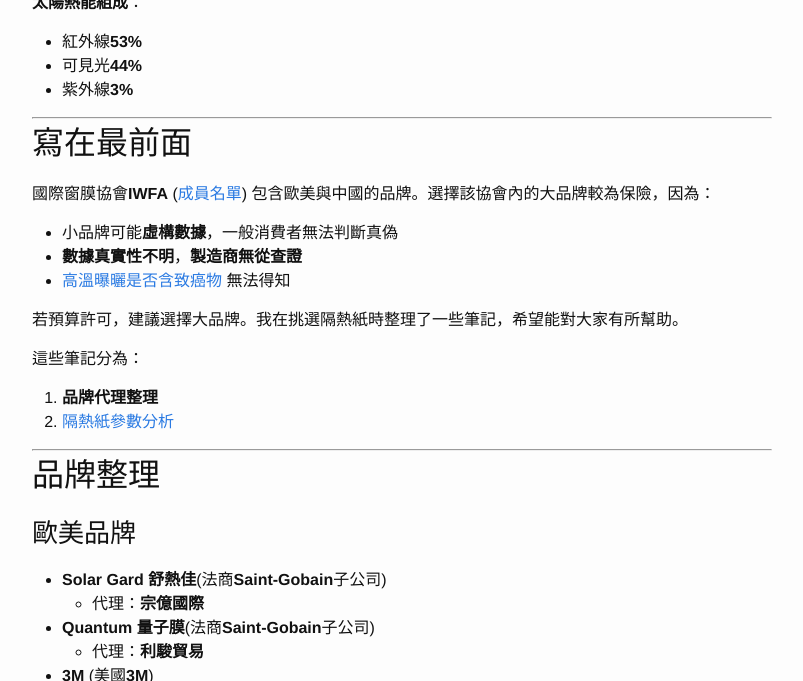
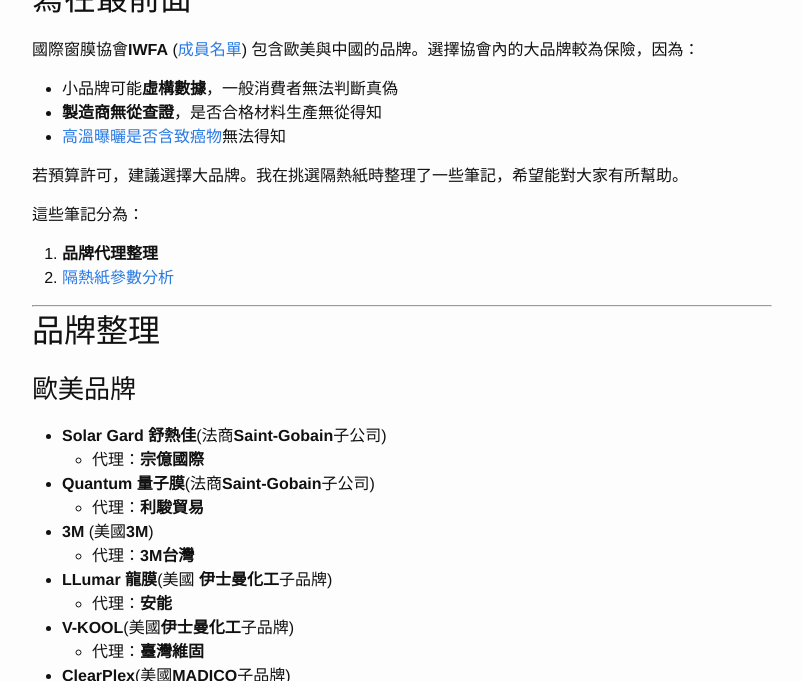
Before and after one commit to 1stbenz/1stbenz.github.io, a Jekyll site: the page built from _posts/2025-05-20-windowfilm.md, in a window 1280 px wide and 900 px high, scrolled down 449 px, cut to the strip 219-900 px from the top of the window. Shown: the whole strip, without its empty margins (238-1041 px from the left). Built offline with Jekyll 4.4.1, drawn with Linux system fonts in a browser that asks for light colours.

Commit message:
Update 2025-05-20-windowfilm.md

```diff
--- a/_posts/2025-05-20-windowfilm.md
+++ b/_posts/2025-05-20-windowfilm.md
@@ -5,7 +5,7 @@
 categories: Auto
 ---
 
-![太陽熱能組成](https://attach.mobile01.com/attach/202401/mobile01-f399ed6b775373389192ea6c2e592f0b.png#pic_center){:width="640"}
+![太陽熱能組成](https://attach.mobile01.com/attach/202401/mobile01-f399ed6b775373389192ea6c2e592f0b.png#pic_center)
 
 **太陽熱能組成**：
 - 紅外線**53%**
@@ -16,10 +16,10 @@
 
 ## 寫在最前面
 
-國際窗膜協會**IWFA** ([成員名單](https://iwfa.com/manufacturers/)) 包含歐美與中國的品牌。選擇該協會內的大品牌較為保險，因為：
+國際窗膜協會**IWFA** ([成員名單](https://iwfa.com/manufacturers/)) 包含歐美與中國的品牌。選擇協會內的大品牌較為保險，因為：
 - 小品牌可能**虛構數據**，一般消費者無法判斷真偽
-- **數據真實性不明**，**製造商無從查證**
-- [高溫曝曬是否含致癌物](https://solargard.com.tw/news_detail.php?id=85) 無法得知
+- **製造商無從查證**，是否合格材料生產無從得知
+- [高溫曝曬是否含致癌物](https://solargard.com.tw/news_detail.php?id=85)無法得知
 
 若預算許可，建議選擇大品牌。我在挑選隔熱紙時整理了一些筆記，希望能對大家有所幫助。
 
@@ -92,7 +92,7 @@
 
 ## 隔熱紙參數整理 {#guideline}
 
-![隔熱紙參數](https://attach.mobile01.com/attach/202401/mobile01-f2b6c9636483aacf4bbb1c6b500c8370.png){:width="640"}
+![隔熱紙參數](https://attach.mobile01.com/attach/202401/mobile01-f2b6c9636483aacf4bbb1c6b500c8370.png)
 
 ### 主要參數分析
 - **總熱能阻隔(TSER, Total Solar Energy Rejection)**
```
